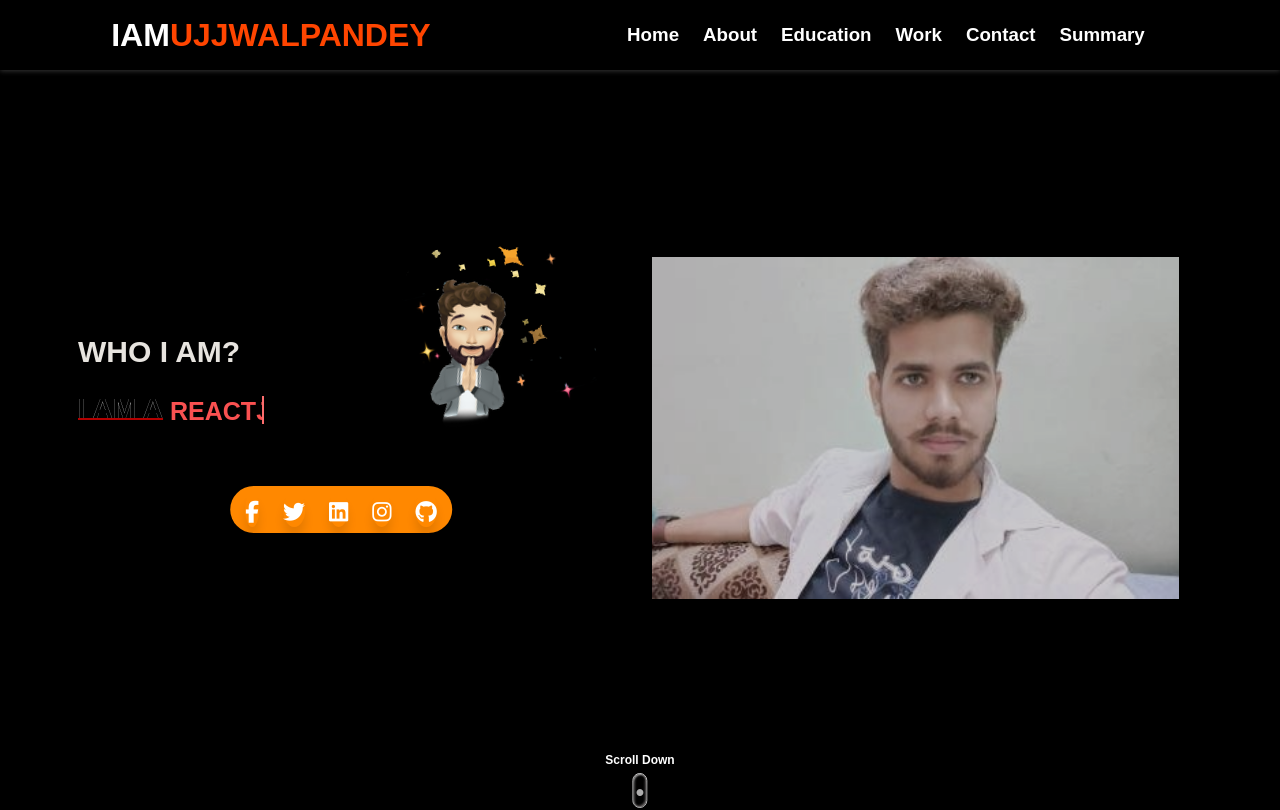
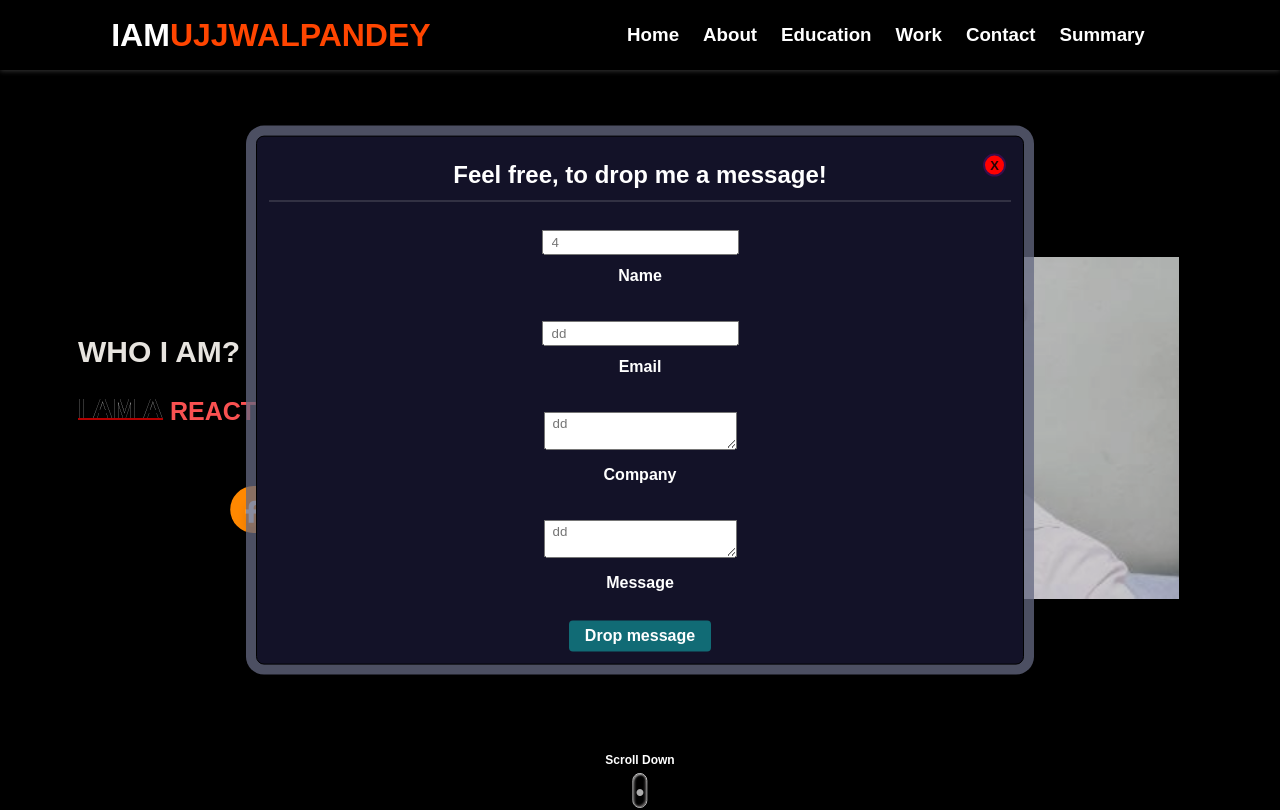
Before and after one commit to ujjwalpandeyjava/Ujjwal-Portfolio, a React (Create React App) app: page / in a window 1280 px wide. Shown: the top 810 px of the page. Built offline with nearby package versions, Linux system fonts and the light colour scheme.

Commit message:
Added text and field goog UX

```diff
--- a/src/EmailService/EmailService.js
+++ b/src/EmailService/EmailService.js
@@ -23,37 +23,36 @@ export default function EmailService(props) {
 		});
 		e.target.reset();
 	};
+	const inputFieldChanged = (event) => {
+		event.target.dataset.valued = (event.target.value) ? true : false;
+	}
 
 	return (
 		<React.Fragment>
-			<div className={EmailServiceStyle.head}>
-				<div className="emailService-header">
-					Invite with mail
+			<div className={EmailServiceStyle.headSection}>
+				<div className={EmailServiceStyle.emailService_header}>
+					<h2>Feel free, to drop me a message!</h2>
 					<span className={EmailServiceStyle.closeButton} onClick={props.onClick()}> X </span>
 				</div>
 				<form ref={form} onSubmit={sendEmail}>
 					<div>
-						<label>Name</label>
-						<input placeholder="dd" type="text" name="from_name" />
+						<input className={EmailServiceStyle.inputField} placeholder="4" type="text" name="from_name" data-valued="false" onChange={inputFieldChanged} />
+						<div className={EmailServiceStyle.inputLabel}>Name</div>
 					</div>
 					<div>
-						<label>Email</label>
-						<input placeholder="dd" type="email" name="user_email" />
+						<input className={EmailServiceStyle.inputField} placeholder="dd" type="email" name="user_email" data-valued="false" onChange={inputFieldChanged} />
+						<div className={EmailServiceStyle.inputLabel}>Email</div>
 					</div>
 					<div>
-						<label>Company</label>
-						<textarea placeholder="dd" name="company_name" />
+						<textarea className={EmailServiceStyle.inputField} placeholder="dd" name="company_name" data-valued="false" onChange={inputFieldChanged} />
+						<div className={EmailServiceStyle.inputLabel}>Company</div>
 					</div>
 					<div>
-						<label>Message</label>
-						<textarea placeholder="dd" name="message" />
+						<textarea className={EmailServiceStyle.inputField} placeholder="dd" name="message" data-valued="false" onChange={inputFieldChanged} />
+						<div className={EmailServiceStyle.inputLabel}>Message</div>
 					</div>
-					<input type="submit" value="Send" />
+					<input type="submit" value="Drop message" />
 				</form>
-				<div>
-					<hr />
-					<button>Let's Ping </button>
-				</div>
 			</div>
 		</React.Fragment>
 	)
--- a/src/EmailService/EmailService.module.css
+++ b/src/EmailService/EmailService.module.css
@@ -1,28 +1,26 @@
-.head {
+/* Main Full body */
+.headSection {
 	border: 1px solid rgb(0, 0, 0);
 	position: fixed;
 	top: 50%;
 	left: 50%;
 	transform: translate(-50%, -50%);
 	box-shadow: 0 0 0 10px #646981c2;
-	height: 70vh;
-	width: 70vw;
+	min-height: 50vh;
+	min-width: 60vw;
 	z-index: 100;
 	border-radius: 0.5rem;
 	background-color: rgb(19, 18, 40);
 	color: rgb(255, 255, 255);
 	text-align: center;
-	display: flex;
+	/* display: flex; */
 	flex-direction: column;
 	flex-wrap: nowrap;
 	justify-content: space-between;
 	align-items: stretch;
 }
 
-.emailService-header {
-	position: relative;
-}
-
+/* Close Modal Body */
 .closeButton {
 	position: absolute;
 	top: 5px;
@@ -36,3 +34,58 @@
 	border-radius: 50%;
 	border: 2.5px solid #390e4d;
 }
+
+.closeButton:hover {
+	color: darkblue;
+	background-color: rgb(255, 62, 62);
+	/* text-shadow: 1px 0 3px #10fc9a; */
+	border-color: rgb(13, 6, 32);
+}
+
+/* Header */
+.emailService_header {
+	position: relative;
+	border-bottom: 1px solid #bebebe5c;
+	margin-bottom: 1em;
+}
+
+/* text change main to above text area */
+.inputField {
+	padding: 3px 8px;
+	/* color: #116b75; */
+}
+
+.inputLabel {
+	transition: all 0.5s ease;
+	/* text-align: start; */
+}
+
+.inputField:not(:empty) {
+	padding: 25px;
+	color: maroon;
+}
+
+/* .inputField:not(:placeholder-shown)~.inputLabel, */
+.inputField[data-valued="true"]+.inputLabel,
+.inputField:not([disabled]):focus+.inputLabel {
+	color: magenta;
+	transform: scale(0.75) translateY(-39px);
+}
+
+/* Submit button */
+.headSection input[type='submit'] {
+	all: unset;
+	margin-top: 5px;
+	background: #116b75;
+	padding: 0.4em 1em;
+	border-radius: 4px;
+}
+
+.headSection input[type='submit']:hover {
+	background: #147986;
+	margin-top: 0px;
+	border-radius: 2px;
+	color: rgb(245, 244, 255);
+	/* border: 1px solid rgb(43, 43, 125); */
+	box-shadow: 0 0 5px 1px #756fe1;
+}
--- a/src/tiltEffect/summaryTilt.js
+++ b/src/tiltEffect/summaryTilt.js
@@ -175,9 +175,9 @@ export default function SummaryTilt(props) {
 					</div>
 				</div>
 			</div>
-			{(emailModal) ? <EmailService person={{ name: 'Ujjwal Pandey', message: 'Contact me' }}
+			{(emailModal) ? '' : <EmailService person={{ name: 'Ujjwal Pandey', message: 'Contact me' }}
 				emailModal={emailModal}
-				onClick={() => toggleEmailModal} /> : ''}
+				onClick={() => toggleEmailModal} />}
 		</Fragment >
 	)
 }
```
Lines whose indentation alone changed are shown as unchanged.
